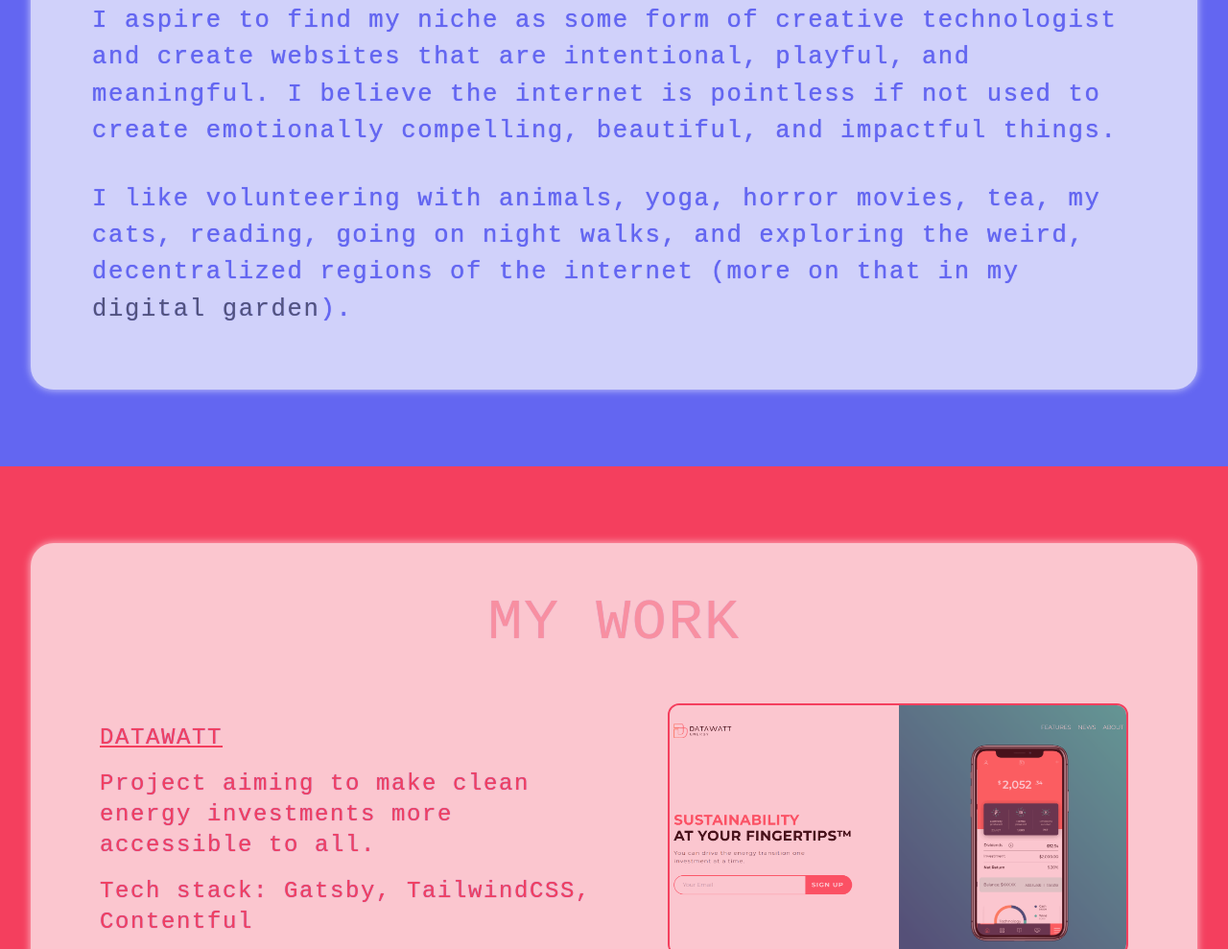
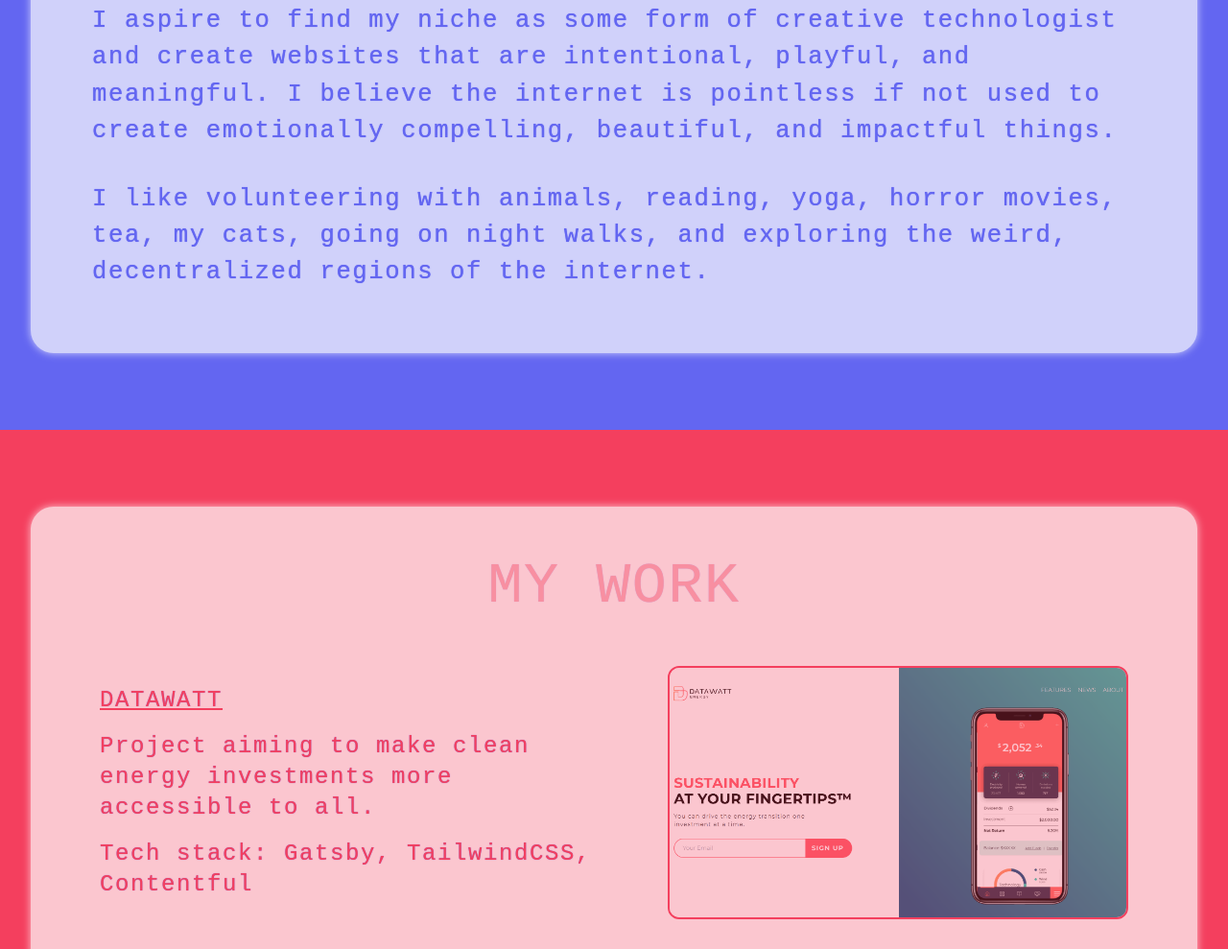
Before and after one commit to vaistau/vaistau, a Gatsby site: page / in a window 1280 px wide. Shown: the part 1229-2218 px from the top of the page at 96% size. Built offline with nearby package versions, Linux system fonts and the light colour scheme; Gatsby itself is replaced by a stand-in of ours.

```diff
--- a/src/components/Author.jsx
+++ b/src/components/Author.jsx
@@ -1,5 +1,4 @@
 import React from "react";
-import { Link } from "gatsby";
 
 const Author = () => {
   return (
@@ -31,17 +30,9 @@ const Author = () => {
         </p>
 
         <p className="links">
-          I like volunteering with animals, yoga, horror movies, tea, my cats,
-          reading, going on night walks, and exploring the weird, decentralized
-          regions of the internet (more on that in my{" "}
-          <a
-            href="https://www.are.na/vaiva-s"
-            rel="noopener noreferrer"
-            target="_blank"
-          >
-            digital garden
-          </a>
-          ).
+          I like volunteering with animals, reading, yoga, horror movies, tea,
+          my cats, going on night walks, and exploring the weird, decentralized
+          regions of the internet.
         </p>
       </div>
     </section>
```
